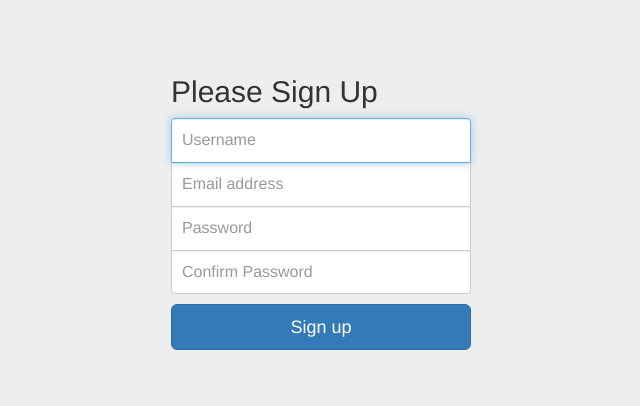
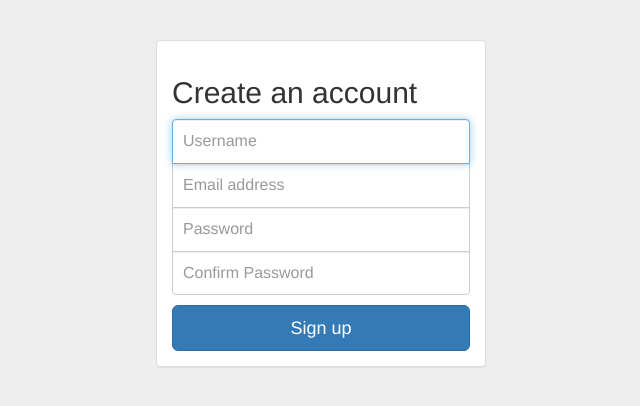
Before and after one commit to alexfaria/gingerllama, a Flask app: page /signup in a window 1280 px wide. Shown: the top 406 px of the page, without its empty margins (319-959 px from the left). Run offline with Flask 2, Linux system fonts and the light colour scheme; parts of the project's set-up code (start-up, migrations or seed data) failed here and were passed over; some libraries are stand-ins or nearby versions.

Commit message:
changed login and signup pages, added 'signup' link to login page

```diff
--- a/templates/login.html
+++ b/templates/login.html
@@ -16,7 +16,7 @@
 
 </head>
 <body>
-    <div class="container">
+    <div class="container panel panel-default">
         <form class="form-signin" method="POST">
             <h2 class="form-signin-heading">Please Login</h2>
             <label for="inputUsername" class="sr-only">Username</label>
@@ -43,6 +43,9 @@
             <button class="btn btn-lg btn-primary btn-block" type="submit">Sign in</button>
       </form>
     </div>
+    <div class="container panel panel-default" style="margin-top: 10px">
+      New to gingerllama? <a href="/signup">Create an account!</a>
+    </div>
     <!-- Bootstrap core JavaScript
     ================================================== -->
         <!-- Placed at the end of the document so the pages load faster -->
--- a/templates/signup.html
+++ b/templates/signup.html
@@ -16,9 +16,9 @@
 
 </head>
 <body>
-    <div class="container">
+    <div class="container panel panel-default">
         <form class="form-signin" method="POST">
-            <h2 class="form-signin-heading">Please Sign Up</h2>
+            <h2 class="form-signin-heading">Create an account</h2>
             <label for="inputUsername" class="sr-only">Username</label>
             <input name="username" type="text" id="inputUsername" class="form-control" placeholder="Username" required autofocus maxlength="80">
             <label for="inputEmail" class="sr-only">Email address</label>
```
